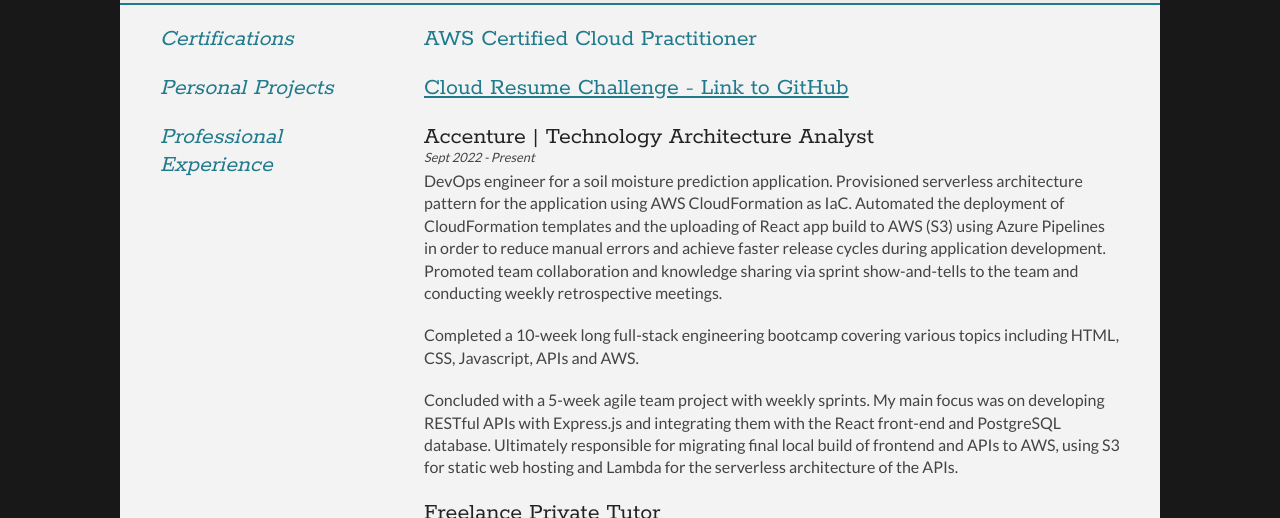
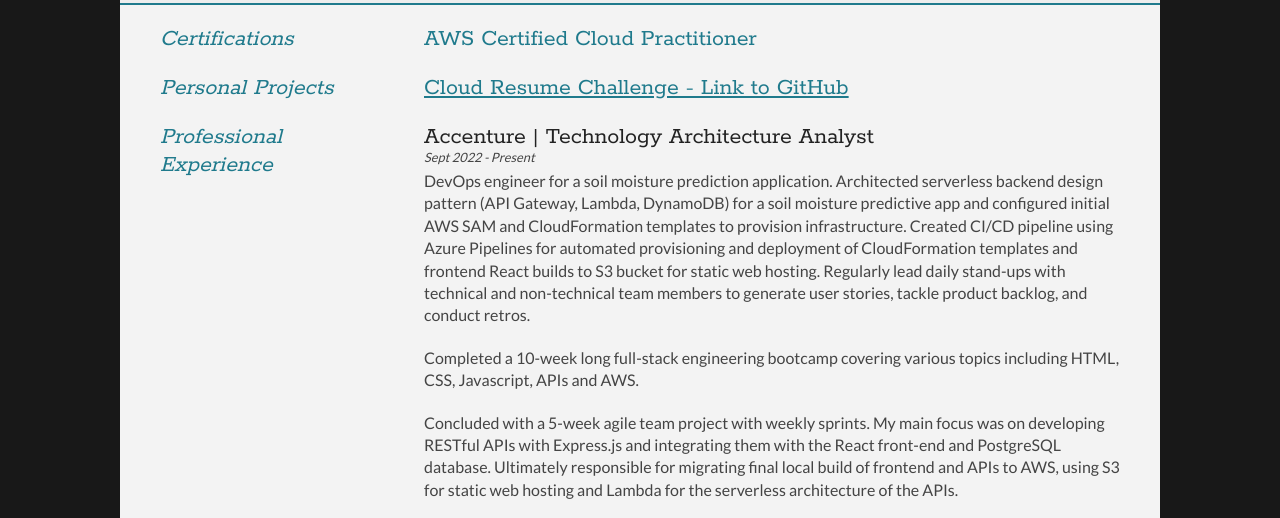
Before and after one commit to Matchahub/Cloud_Resume_Challenge, a website: page index.html in a window 1280 px wide. Shown: the part 209-727 px from the top of the page. Drawn offline with Linux system fonts and the light colour scheme; no server answers.

Commit message:
HTML changes

```diff
--- a/index.html
+++ b/index.html
@@ -74,7 +74,10 @@
           <article>
             <h4>Accenture | Technology Architecture Analyst</h4>
             <p class="subDetails">Sept 2022 - Present</p>
-            <p>DevOps engineer for a soil moisture prediction application. Provisioned serverless architecture pattern for the application using AWS CloudFormation as IaC. Automated the deployment of CloudFormation templates and the uploading of React app build to AWS (S3) using Azure Pipelines in order to reduce manual errors and achieve faster release cycles during application development. Promoted team collaboration and knowledge sharing via sprint show-and-tells to the team and conducting weekly retrospective meetings.</p>
+            <p>
+              DevOps engineer for a soil moisture prediction application. Architected serverless backend design pattern (API Gateway, Lambda, DynamoDB) for a soil moisture predictive app and configured initial AWS SAM and CloudFormation templates to provision infrastructure.
+              Created CI/CD pipeline using Azure Pipelines for automated provisioning and deployment of CloudFormation templates and frontend React builds to S3 bucket for static web hosting. Regularly lead daily stand-ups with technical and non-technical team members to generate user stories, tackle product backlog, and conduct retros.
+            </p>
             <p>Completed a 10-week long full-stack engineering bootcamp covering various topics including HTML, CSS, Javascript, APIs and AWS.</p>
             <p>Concluded with a 5-week agile team project with weekly sprints. My main focus was on developing RESTful APIs with Express.js and integrating them with the React front-end and PostgreSQL database. Ultimately responsible for migrating final local build of frontend and APIs to AWS, using S3 for static web hosting and Lambda for the serverless architecture of the APIs.</p>
           </article>
```
